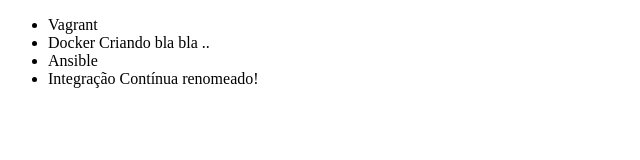
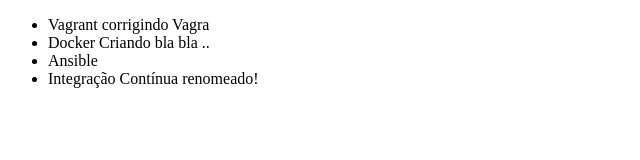
Before and after one commit to DeysaHerdi/alura-git, a plain HTML site: page index.html in a window 1280 px wide. Shown: the whole page, without its empty margins (0-640 px from the left). Drawn offline with Linux system fonts and the light colour scheme.

Commit message:
corrigindo vagra

```diff
--- a/index.html
+++ b/index.html
@@ -6,7 +6,7 @@
   </head>
   <body>
     <ul>
-      <li>Vagrant</li>
+      <li>Vagrant corrigindo Vagra</li>
       <li>Docker Criando bla bla ..</li>
       <li>Ansible</li>
       <li>Integração Contínua renomeado!</li>
```
